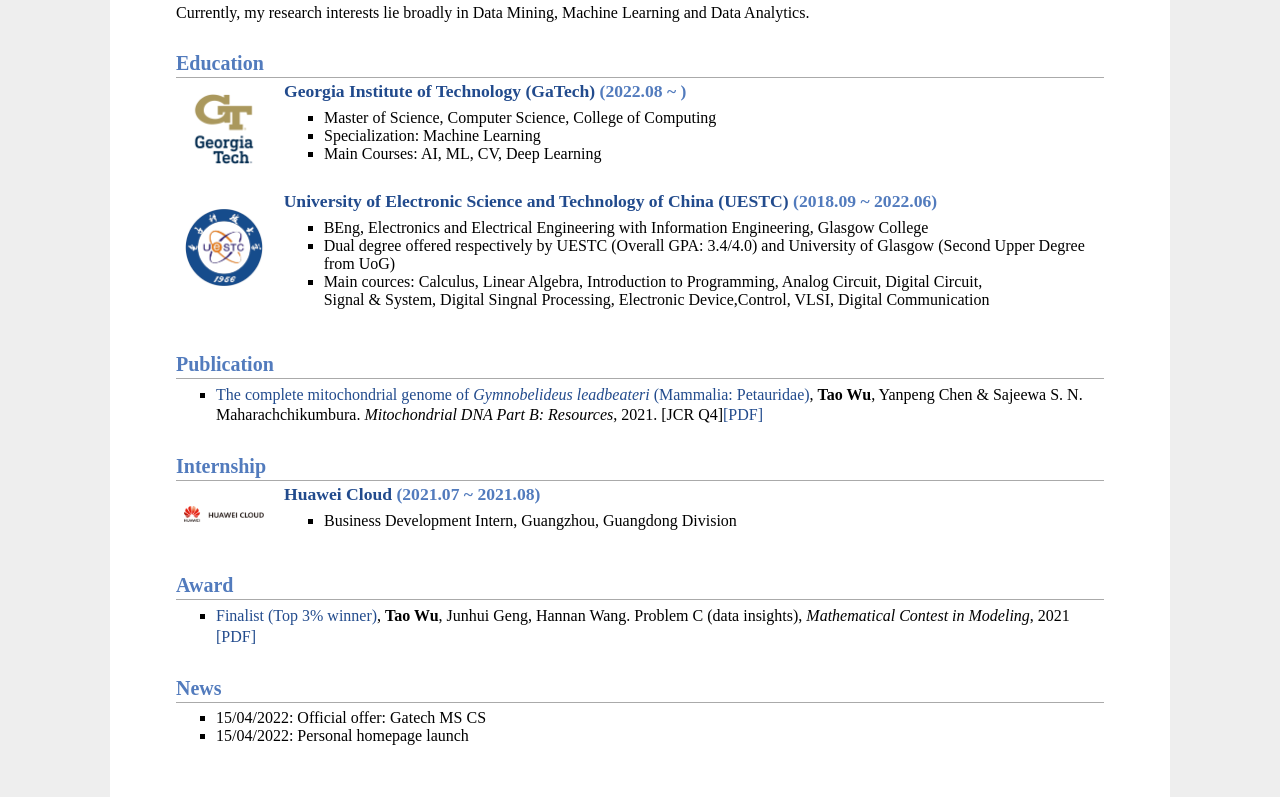
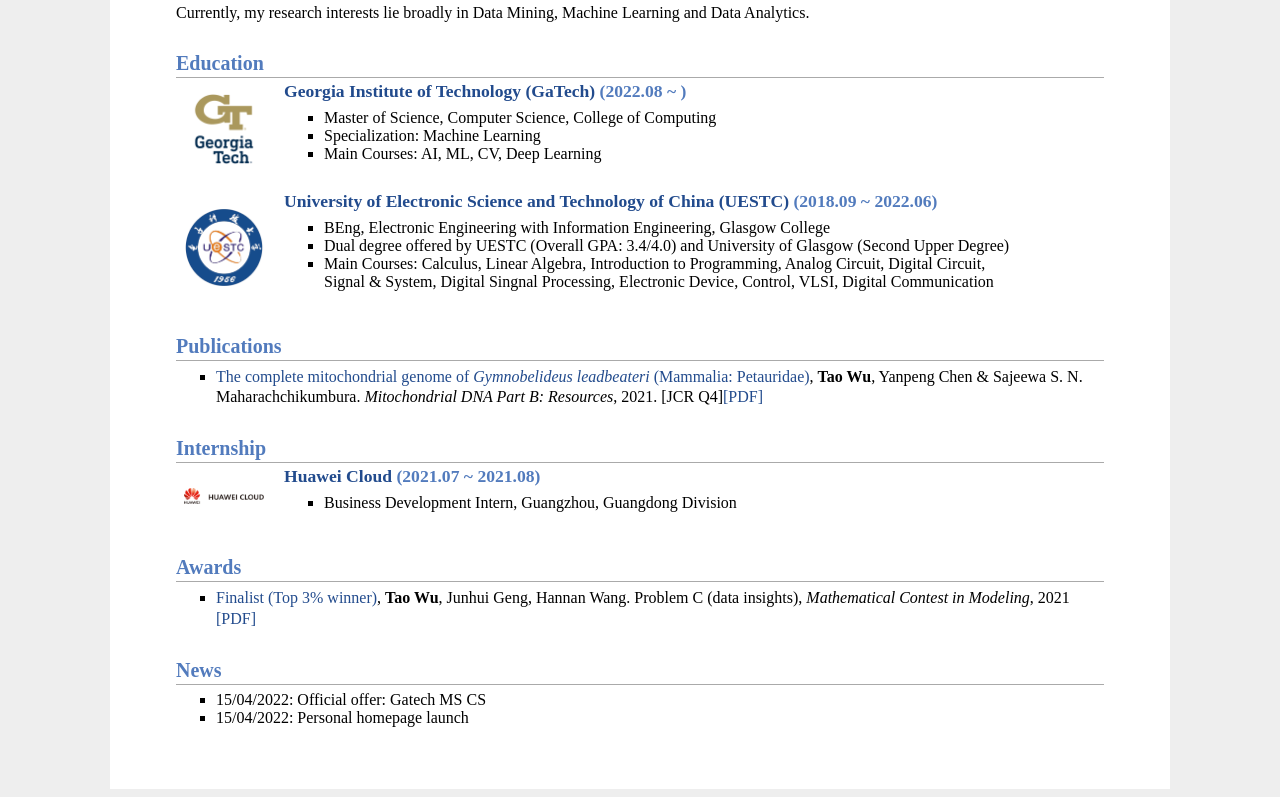
Before and after one commit to 997744/TaoWU.github.io, a plain HTML site: page index.html in a window 1280 px wide. Shown: the part 440-1237 px from the top of the page. Drawn offline with Linux system fonts and the light colour scheme.

Commit message:
Update index.html

```diff
--- a/index.html
+++ b/index.html
@@ -54,17 +54,17 @@ I wish to find a PhD position in Asia especially Greater Bay Area after finishin
 <td align="left"><h3><a href="https://www.uestc.edu.cn/">University of Electronic Science and Technology of China (UESTC)</a> (2018.09 ~ 2022.06)</h3>
 <ul>
 
-<li>BEng, Electronics and Electrical Engineering with Information Engineering, Glasgow College
+<li>BEng, Electronic Engineering with Information Engineering, Glasgow College
 </li>
-<li>Dual degree offered respectively by UESTC (Overall GPA: 3.4/4.0) and University of Glasgow (Second Upper Degree from UoG)
+<li>Dual degree offered by UESTC (Overall GPA: 3.4/4.0) and University of Glasgow (Second Upper Degree)
 </li>
-<li> Main cources: Calculus, Linear Algebra, Introduction to Programming, Analog Circuit, Digital Circuit, <br />
-Signal & System, Digital Singnal Processing, Electronic Device,Control, VLSI, Digital Communication
+<li> Main Courses: Calculus, Linear Algebra, Introduction to Programming, Analog Circuit, Digital Circuit, <br />
+Signal & System, Digital Singnal Processing, Electronic Device, Control, VLSI, Digital Communication
 </li>
 </ul>
 </td></tr></table>
 
-<h2>Publication</h2>
+<h2>Publications</h2>
 <ul>
 <li><p><a href="https://doi.org/10.1080/23802359.2021.1875919">The complete mitochondrial genome of <i>Gymnobelideus leadbeateri </i>(Mammalia: Petauridae)</a>,
 <b>Tao Wu</b>, Yanpeng Chen & Sajeewa S. N. Maharachchikumbura.
@@ -83,7 +83,7 @@ Signal & System, Digital Singnal Processing, Electronic Device,Control, VLSI, Di
 </ul>
 </td></tr></table>
 
-<h2>Award</h2>
+<h2>Awards</h2>
 <ul>
 <li><p><a href="https://www.comap-math.com/mcm/2021Certs/2124506.pdf"> Finalist (Top 3% winner)</a>, <b>Tao Wu</b>, Junhui Geng, Hannan Wang.
 Problem C (data insights), <i>Mathematical Contest in Modeling</i>, 2021 <a href="MCM.pdf">[PDF]</a></p>
```
